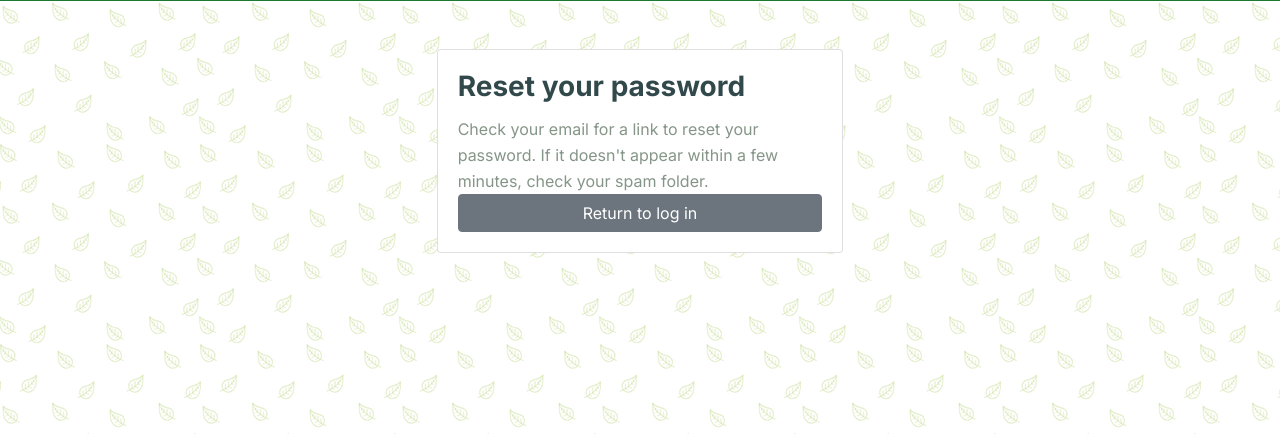
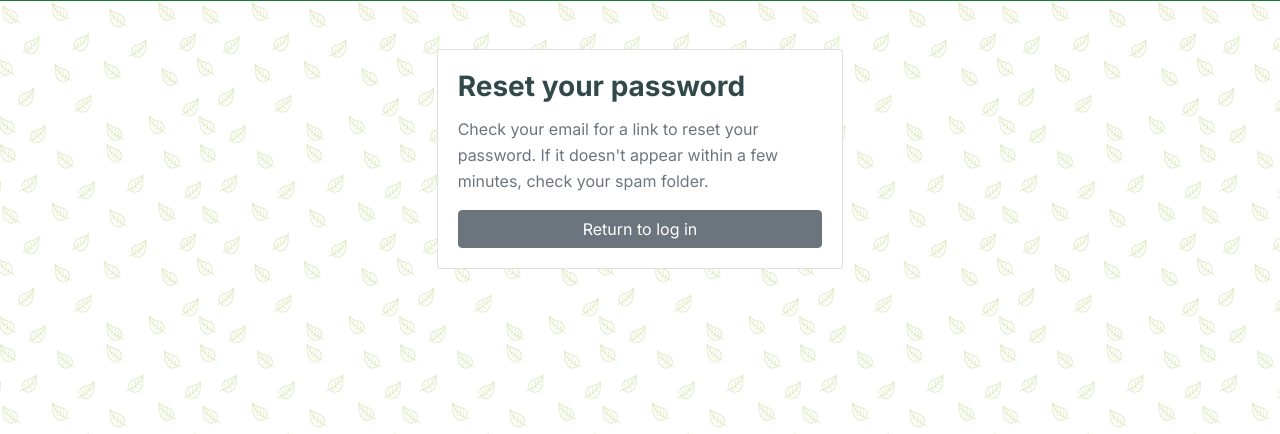
Before and after one commit to eugder/teamglade, a Django app: page /accounts/reset/done/ in a window 1280 px wide. Shown: the part 73-507 px from the top of the page. Run offline with Django 4.2, Linux system fonts and the light colour scheme; some libraries are stand-ins or nearby versions.

```diff
--- a/teamglade/accounts/templates/email_confirmed.html
+++ b/teamglade/accounts/templates/email_confirmed.html
@@ -12,6 +12,7 @@
   <div class="row justify-content-center">
     <div class="col-lg-4 col-md-6 col-sm-8">
       <div class="card text-center mt-5">
+        <img class="card-img-top mx-auto mt-4" src="{% static 'images/check-circle.svg' %}" alt="Check mark" style="width: 12%; height: 12%;">
         <div class="card-body">
           <h3 class="card-title text-muted">Email address confirmed</h3>
           <p class="text-dark mb-3">You have successfully confirmed your email address.</p>
--- a/teamglade/accounts/templates/password_reset_done.html
+++ b/teamglade/accounts/templates/password_reset_done.html
@@ -14,7 +14,7 @@
       <div class="card mt-5">
         <div class="card-body">
           <h3 class="card-title">Reset your password</h3>
-          <p>Check your email for a link to reset your password. If it doesn't appear within a few minutes, check your spam folder.</p>
+          <p class="text-muted mb-3">Check your email for a link to reset your password. If it doesn't appear within a few minutes, check your spam folder.</p>
           <a href="{% url 'login' %}" class="btn btn-secondary btn-block">Return to log in</a>
         </div>
       </div>
```
Also changed, not shown: teamglade/accounts/views.py (+16 -2 lines), teamglade/accounts/static/images/check-circle.svg (added).
